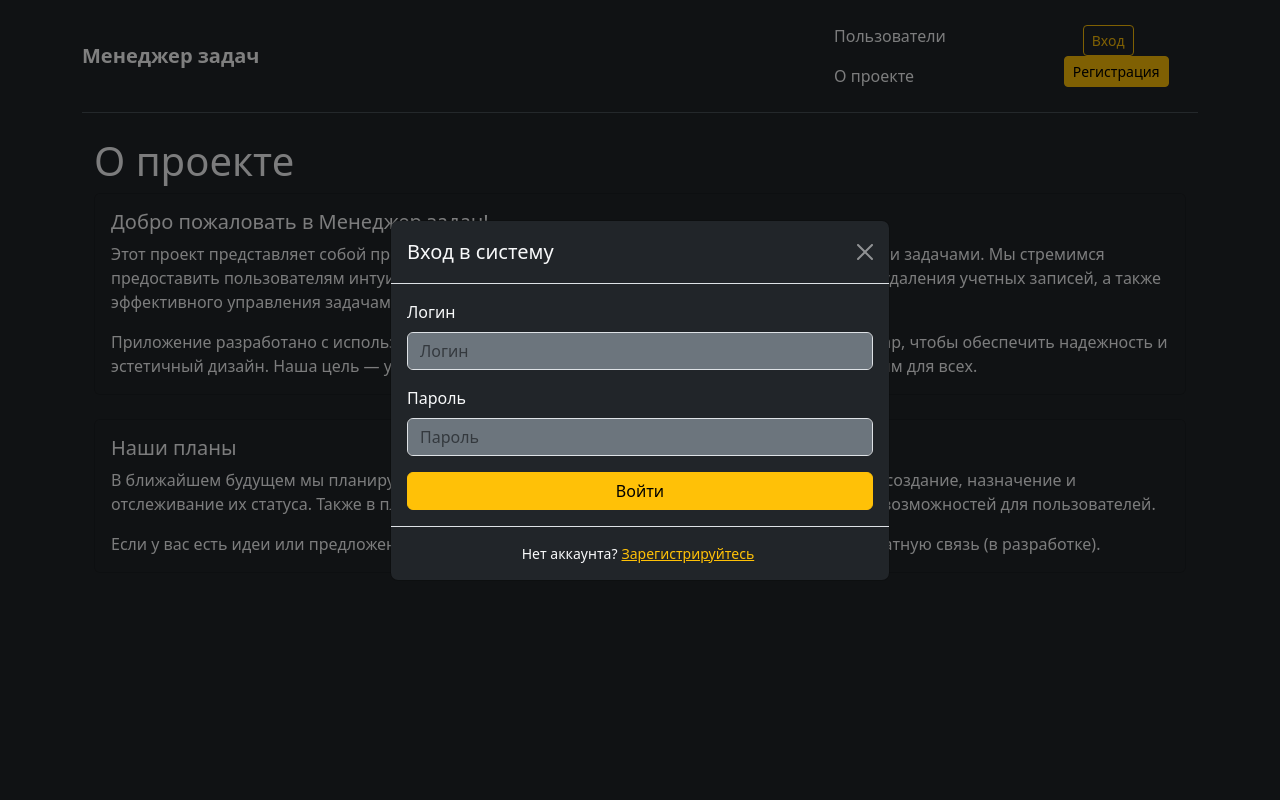
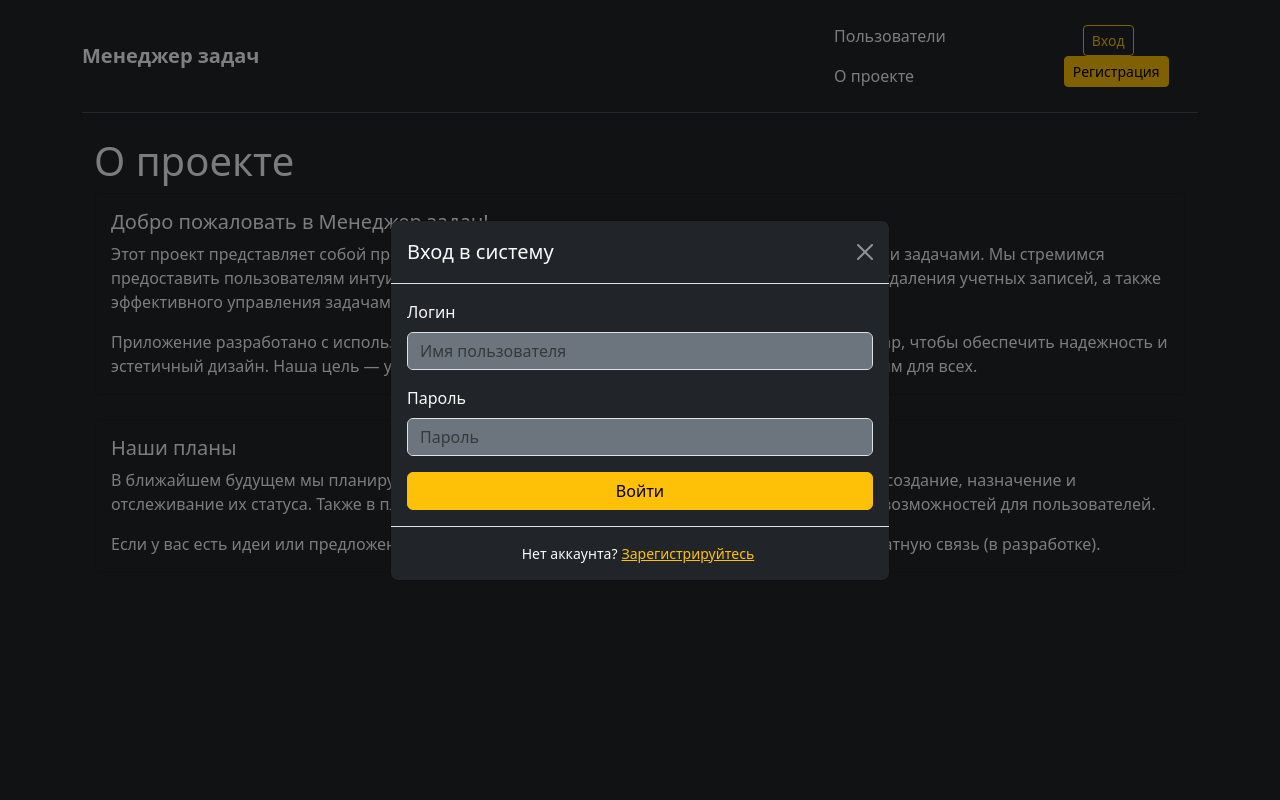
Before and after one commit to IvanFoksha/python-project-52, a Django app: template task_manager/templates/about.html in a window 1280 px wide, after a click on "Вход". Run offline with Django 5.2, Linux system fonts and the light colour scheme; the template is opened without the code that fills it, so the values that code supplies are empty; some libraries are stand-ins or nearby versions.

Commit message:
Update base template

```diff
--- a/task_manager/templates/base.html
+++ b/task_manager/templates/base.html
@@ -195,7 +195,7 @@
                     class="form-control bg-secondary text-light"
                     id="id_username"
                     name="username"
-                    placeholder="Логин"
+                    placeholder="Имя пользователя"
                     required
                   />
                 </div>
```
